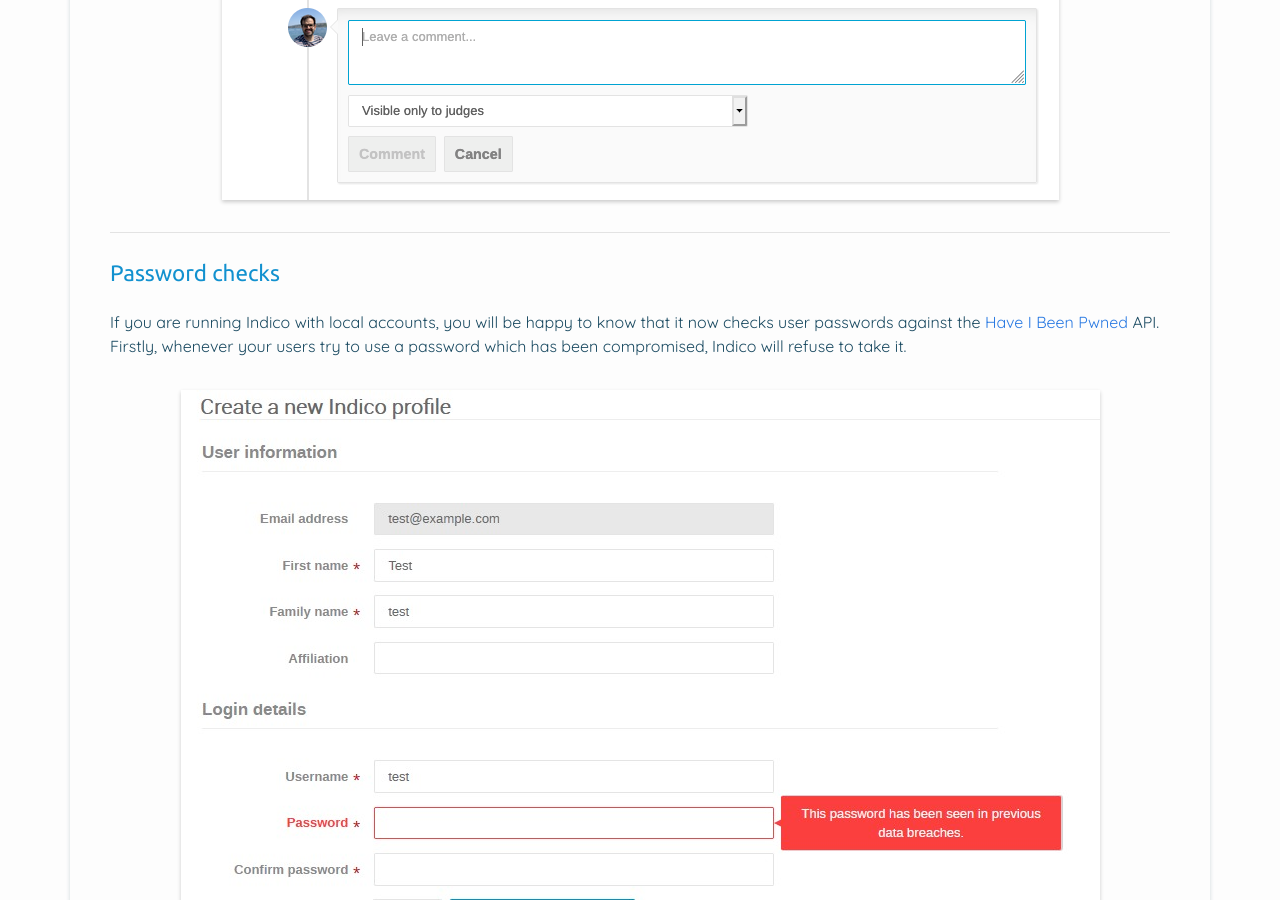
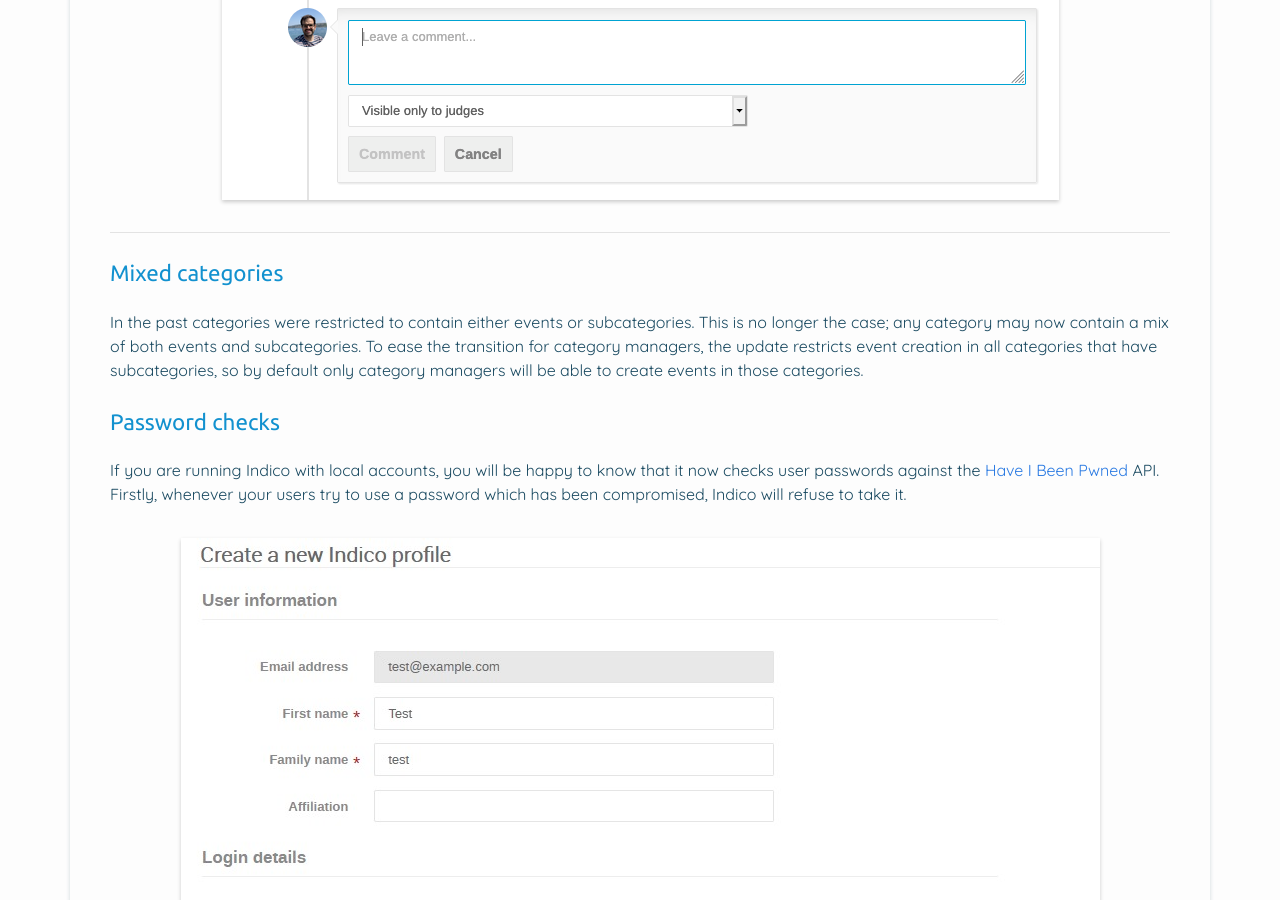
Before and after one commit to indico/indico.github.io, a Jekyll site: the page built from _posts/2021-05-24-indico-3-0-news.md, in a window 1280 px wide and 900 px high, scrolled down 4472 px. Built offline with Jekyll 4.4.1, drawn with Linux system fonts in a browser that asks for light colours; nearby versions of some CDN libraries; comment, search, counter and statistics services are not loaded.

Commit message:
Mention mixed categories

```diff
--- a/_posts/2021-05-24-indico-3-0-news.md
+++ b/_posts/2021-05-24-indico-3-0-news.md
@@ -48,6 +48,10 @@
 
 ---
 
+## Mixed categories
+
+In the past categories were restricted to contain either events or subcategories. This is no longer the case; any category may now contain a mix of both events and subcategories. To ease the transition for category managers, the update restricts event creation in all categories that have subcategories, so by default only category managers will be able to create events in those categories.
+
 ## Password checks
 
 If you are running Indico with local accounts, you will be happy to know that it now checks user passwords against the [Have I Been Pwned](https://haveibeenpwned.com/) API. Firstly, whenever your users try to use a password which has been compromised, Indico will refuse to take it.
```
